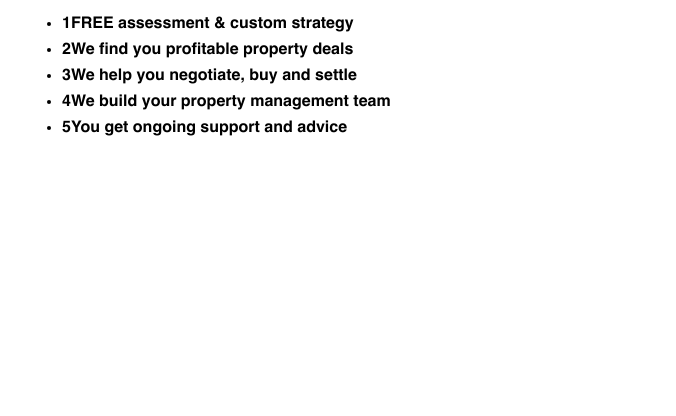
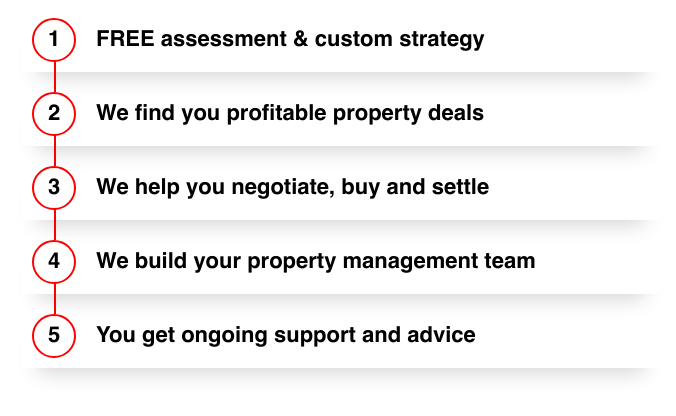
Before and after one commit to ashiqur-r-biplop/search-party, a plain HTML site: page index.html in a window 1280 px wide. Shown: the whole page, without its empty margins (298-974 px from the left). Drawn offline with Linux system fonts and the light colour scheme.

Commit message:
Added compelete section

```diff
--- a/index.html
+++ b/index.html
@@ -22,33 +22,71 @@
         gap: 10px;
         font-family: helvetica;
       }
+      .ul .list-item {
+        padding: 10px;
+        /* margin-top: 50px; */
+        display: flex;
+        gap: 20px;
+        justify-content: start;
+        align-items: center;
+        box-shadow: -1px 21px 21px -17px rgba(0, 0, 0, 0.18);
+        -webkit-box-shadow: -1px 21px 21px -17px rgba(0, 0, 0, 0.18);
+        -moz-box-shadow: -1px 21px 21px -17px rgba(0, 0, 0, 0.18);
+        position: relative;
+        font-size: 22px;
+      }
+      .list-item .list-number {
+        border: 2px solid red;
+        width: 40px;
+        height: 40px;
+        border-radius: 100%;
+        display: flex;
+        justify-content: center;
+        align-items: center;
+        position: relative;
+      }
+      .list-number::before {
+        content: "";
+        position: absolute;
+        bottom: -48px;
+        left: 50%;
+        transform: translateY(-50%);
+        width: 2px;
+        height: 32px;
+        background-color: red;
+      }
+      .list-item:last-child .list-number::before {
+        width: 0;
+        height: 0;
+        background: none;
+      }
     </style>
   </head>
   <body>
     <div class="list-cards">
       <div class="list">
-        <ul class="ul">
-          <li>
+        <div class="ul">
+          <div class="list-item">
             <span class="list-number">1</span
             ><span>FREE assessment & custom strategy</span>
-          </li>
-          <li>
+          </div>
+          <div class="list-item">
             <span class="list-number">2</span
             ><span>We find you profitable property deals</span>
-          </li>
-          <li>
+          </div>
+          <div class="list-item">
             <span class="list-number">3</span
             ><span>We help you negotiate, buy and settle</span>
-          </li>
-          <li>
+          </div>
+          <div class="list-item">
             <span class="list-number">4</span
             ><span>We build your property management team</span>
-          </li>
-          <li>
+          </div>
+          <div class="list-item">
             <span class="list-number">5</span
             ><span>You get ongoing support and advice</span>
-          </li>
-        </ul>
+          </div>
+        </div>
       </div>
     </div>
   </body>
```
